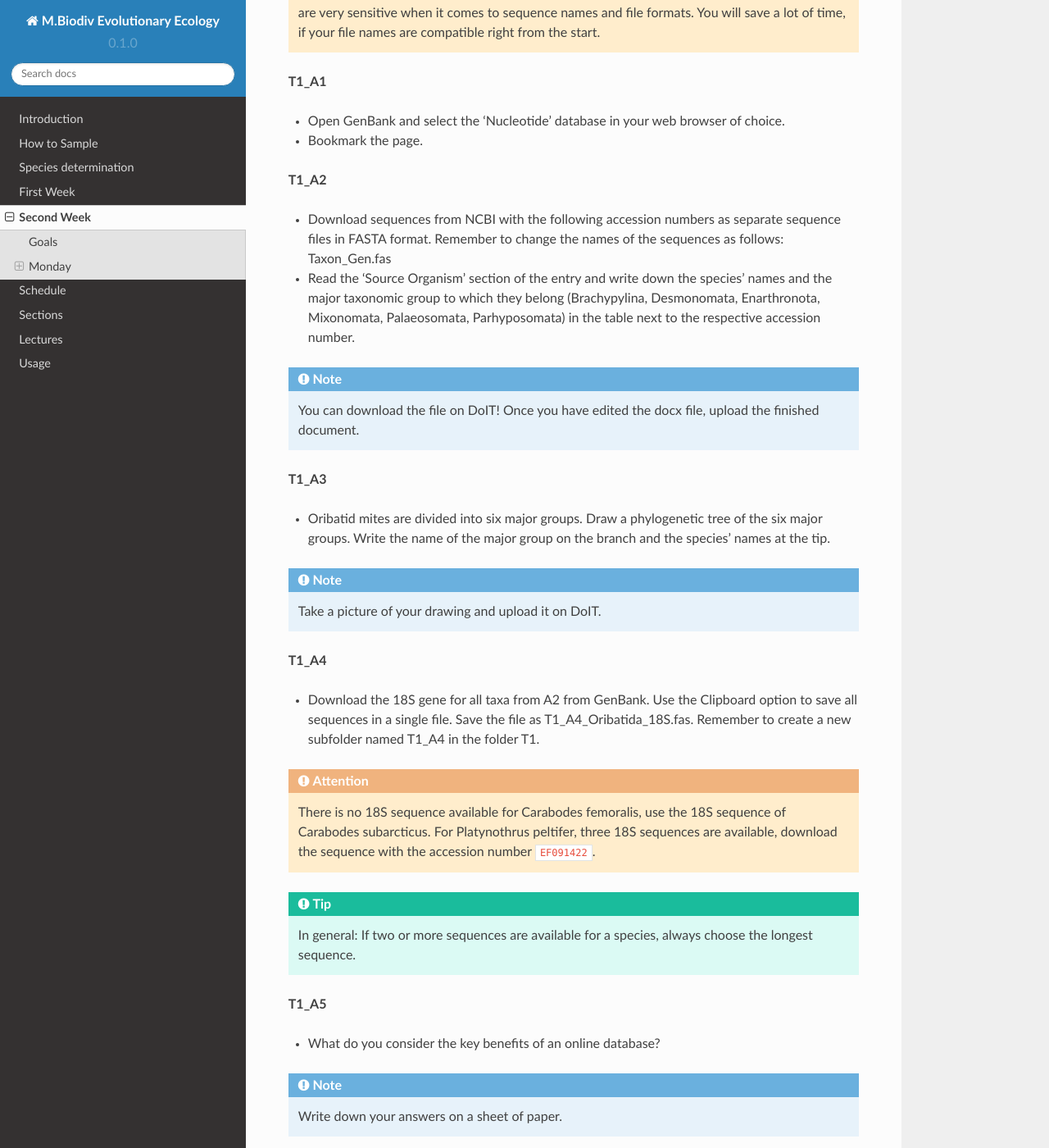
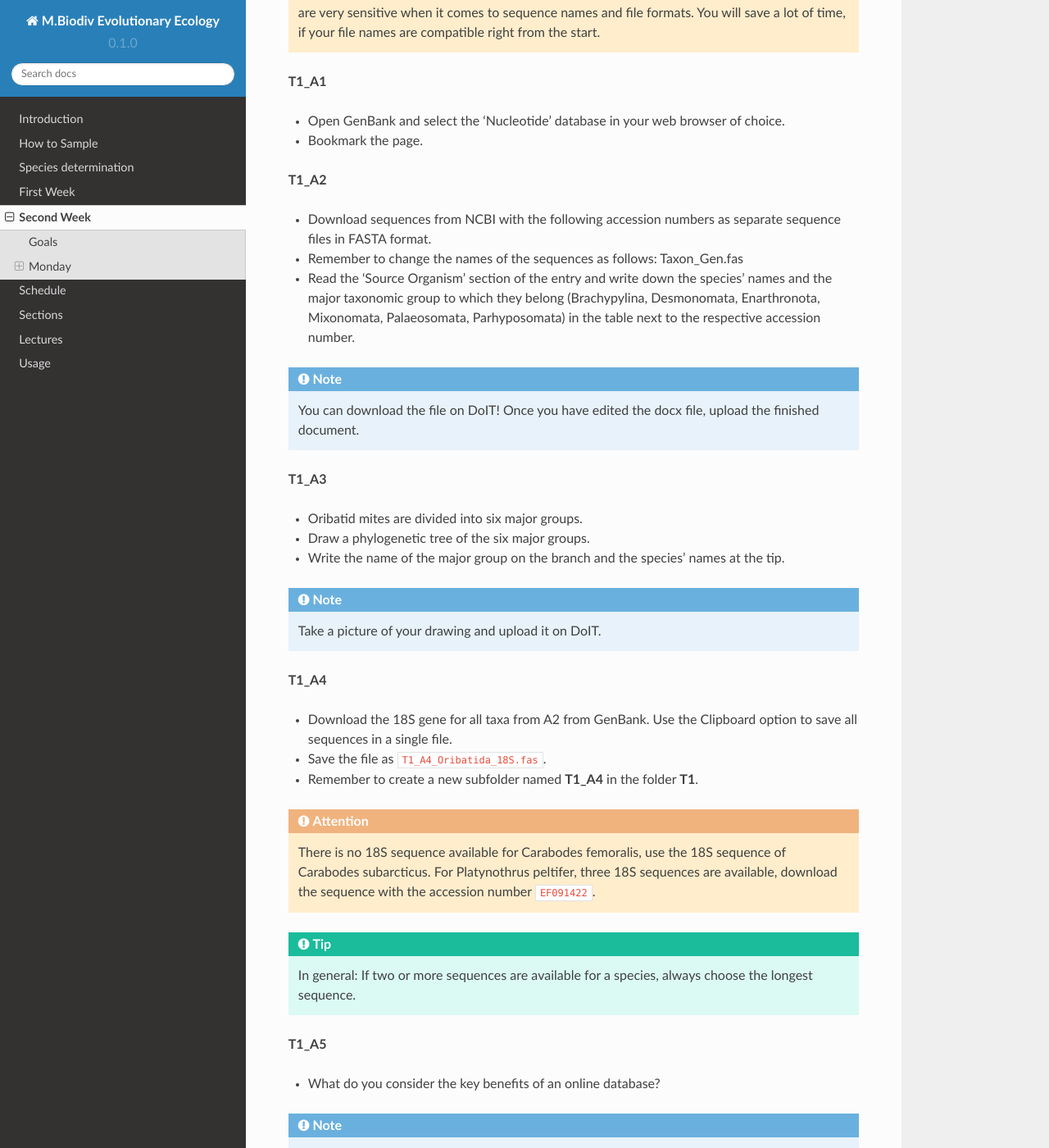
Before and after one commit to bheimbu/evolutionary_ecology, a Sphinx documentation site: the page built from docs/source/second_week.rst, in a window 1280 px wide and 1400 px high, scrolled down 3086 px. Shown: the whole window at 82% size. Built offline with Sphinx 7.4.7 and the Read the Docs theme 2.0.0, drawn with Linux system fonts in a browser that asks for light colours; some of the changed text lies outside the part shown.

Commit message:
Update second_week.rst

```diff
--- a/docs/source/second_week.rst
+++ b/docs/source/second_week.rst
@@ -42,6 +42,7 @@ The basic idea is, that all of you work with the same toy dataset, which makes i
 
 Tasks of the Day
 ^^^^^^^^^^^^^^^^
+
 Task 1
 """"""
 .. note::
@@ -117,7 +118,8 @@ Please create a folder on your USB Stick or under C:/ on your ⊞ Win hard drive
 
 **T1_A2**
 
-- Download sequences from NCBI with the following accession numbers as separate sequence files in FASTA format. Remember to change the names of the sequences as follows: Taxon_Gen.fas
+- Download sequences from NCBI with the following accession numbers as separate sequence files in FASTA format.
+- Remember to change the names of the sequences as follows: Taxon_Gen.fas
 - Read the 'Source Organism' section of the entry and write down the species' names and the major taxonomic group to which they belong (Brachypylina, Desmonomata, Enarthronota, Mixonomata, Palaeosomata, Parhyposomata) in the table next to the respective accession number.
 
 .. note::
@@ -125,14 +127,18 @@ Please create a folder on your USB Stick or under C:/ on your ⊞ Win hard drive
 
 **T1_A3**
 
-- Oribatid mites are divided into six major groups. Draw a phylogenetic tree of the six major groups. Write the name of the major group on the branch and the species' names at the tip.
+- Oribatid mites are divided into six major groups.
+- Draw a phylogenetic tree of the six major groups.
+- Write the name of the major group on the branch and the species' names at the tip.
 
 .. note::
   Take a picture of your drawing and upload it on DoIT.
 
 **T1_A4**
 
-- Download the 18S gene for all taxa from A2 from GenBank. Use the Clipboard option to save all sequences in a single file. Save the file as T1_A4_Oribatida_18S.fas. Remember to create a new subfolder named T1_A4 in the folder T1.
+- Download the 18S gene for all taxa from A2 from GenBank. Use the Clipboard option to save all sequences in a single file.
+- Save the file as ``T1_A4_Oribatida_18S.fas``.
+- Remember to create a new subfolder named **T1_A4** in the folder **T1**.
 
 .. attention::
   There is no 18S sequence available for Carabodes femoralis, use the 18S sequence of Carabodes subarcticus. For Platynothrus peltifer, three 18S sequences are available, download the sequence with the accession number ``EF091422``.
@@ -145,4 +151,4 @@ Please create a folder on your USB Stick or under C:/ on your ⊞ Win hard drive
 - What do you consider the key benefits of an online database?
 
 .. note::
-  Write down your answers on a sheet of paper.
+  Write down your answer on a sheet of paper.
```
Also changed, not shown: other parts of docs/source/second_week.rst (+1 -1 lines).
